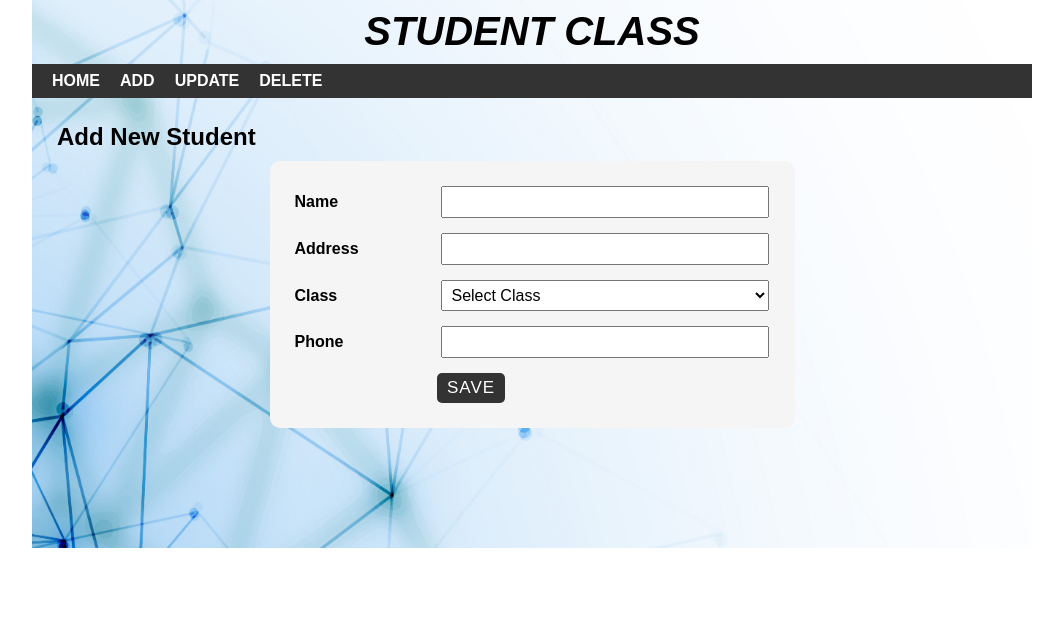
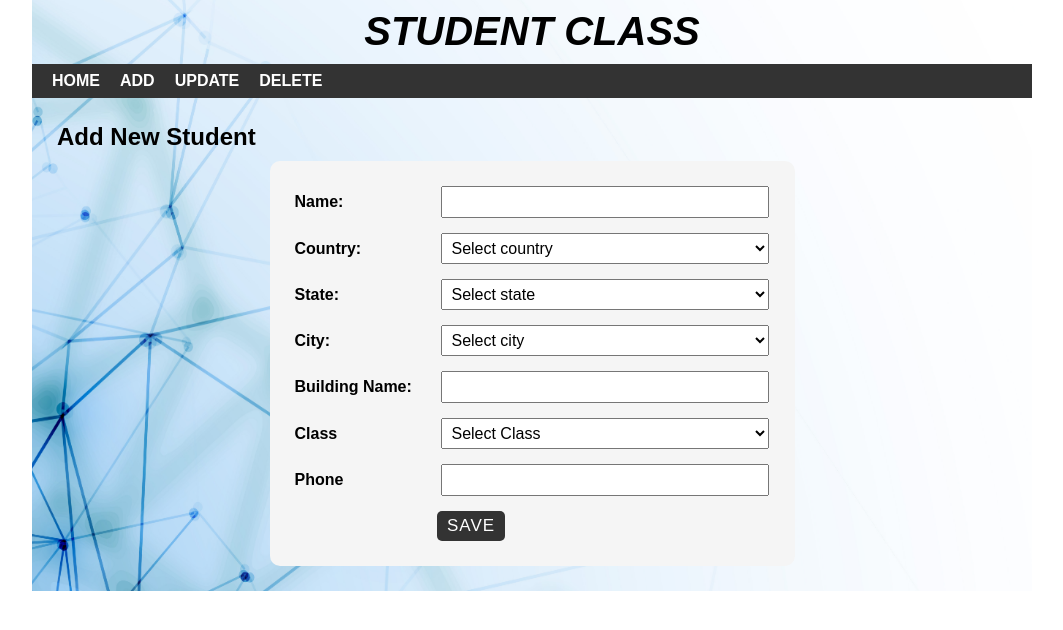
Before and after one commit to rsm8747/task_php_crud, a PHP site: page /PHP/add.php in a window 1280 px wide. Shown: the part 51-681 px from the top of the page, without its empty margins (108-1171 px from the left). Run offline with PHP 8.4, Linux system fonts and the light colour scheme; tables that the repository leaves empty or names only in its code hold one stand-in row (values such as "Sample post").

Commit message:
add_country_state_city

```diff
--- a/add.php
+++ b/add.php
@@ -3,27 +3,45 @@
     <h2>Add New Student</h2>
     <form class="post-form" action="savedata.php" method="post">
         <div class="form-group">
-            <label>Name</label>
+            <label>Name: </label>
             <input type="text" name="sname" />
         </div>
         <div class="form-group">
-            <label>Address</label>
+            <label>Country: </label>
+            <select id="country" name="country">
+                <option value="" selected disabled>Select country</option>
+            </select>
+        </div>
+        <div class="form-group">
+            <label>State: </label>
+            <select id="states" name="state">
+                <option value="" selected disabled>Select state</option>
+            </select>
+        </div>
+        <div class="form-group">
+            <label>City: </label>
+            <select id="cities" name="city">
+                <option value="" selected disabled>Select city</option>
+            </select>
+        </div>
+        <div class="form-group">
+            <label>Building Name: </label>
             <input type="text" name="saddress" />
         </div>
+
         <div class="form-group">
             <label>Class</label>
             <select name="sclass">
                 <option value="" selected disabled>Select Class</option>
                 <?php
-                //db connection
                 include 'config.php';
                 $sql = "select * from  student_class";
                 $result = mysqli_query($conn, $sql) or die("Query Unsuccessful");
-                //while loop to fetch and show data cid and cname
-                    while ($row = mysqli_fetch_array($result))
-                    {
+                while ($row = mysqli_fetch_array($result)) {
                     ?>
-                <option value="<?php echo $row['cid']; ?>"><?php echo $row['cname']; ?></option>
+                    <option value="<?php echo $row['cid']; ?>">
+                        <?php echo $row['cname']; ?>
+                    </option>
                     <?php
                 }
                 ?>
@@ -33,9 +51,51 @@
             <label>Phone</label>
             <input type="text" name="sphone" />
         </div>
-        <input class="submit" type="submit" value="Save"  />
+        <input class="submit" type="submit" value="Save" />
     </form>
 </div>
 </div>
 </body>
+<script src="https://ajax.googleapis.com/ajax/libs/jquery/3.7.1/jquery.min.js"></script>
+<script type="text/javascript">
+    $(document).ready(function () {
+        function loadData(type, category_id = '') {
+            $.ajax({
+                url: "load-cs.php",
+                type: "POST",
+                data: { type: type, id: category_id },
+                success: function (data) {
+                    if (type == "stateData") {
+                        $("#states").html(data);
+                    } else if (type == "cityData") {
+                        $("#cities").html(data);
+                    } else {
+                        $("#country").append(data);
+                    }
+                }
+            });
+        }
+        loadData("countryData");
+
+        $('#country').on('change', function () {
+            var country = $('#country').val();
+            if (country != "") {
+                loadData("stateData", country);
+            } else {
+                $("#states").html("");
+                $("#cities").html("");
+            }
+        });
+
+        $('#states').on('change', function () {
+            var state = $('#states').val();
+            if (state != "") {
+                loadData("cityData", state);
+            } else {
+                $("#cities").html("");
+            }
+        });
+    });
+</script>
+
 </html>
--- /dev/null
+++ b/load-cs.php
@@ -0,0 +1,30 @@
+<?php
+include("config.php");
+if($_POST['type']=="countryData"){
+    $sql = "SELECT * FROM country";
+    $query = mysqli_query($conn, $sql) or die("Query Unsuccessful.");
+    $str = "";
+    while ($row = mysqli_fetch_array($query)) {
+        $str .= "<option value='{$row['id']}'>{$row['country_name']}</option>";
+    }
+} else if($_POST['type']=="stateData") {
+    $country_id = $_POST['id'];
+    $sql1 = "SELECT * FROM states WHERE country_id = $country_id";
+
+    $query = mysqli_query($conn, $sql1) or die("Query Unsuccessful.");
+    $str = "";
+    while ($row = mysqli_fetch_array($query)) {
+        $str .= "<option value='{$row['id']}'>{$row['state_name']}</option>";
+    }
+} else if($_POST['type']=="cityData") {
+    $state_id = $_POST['id'];
+    $sql2 = "SELECT * FROM cities WHERE state_id = $state_id";
+
+    $query = mysqli_query($conn, $sql2) or die("Query Unsuccessful.");
+    $str = "";
+    while ($row = mysqli_fetch_array($query)) {
+        $str .= "<option value='{$row['id']}'>{$row['city_name']}</option>";
+    }
+}
+echo $str;
+?>
```
Also changed, not shown: edit.php (+31 -10 lines), index.php (+19 -16 lines), savedata.php (+29 -7 lines). Lines whose indentation alone changed are shown as unchanged.
